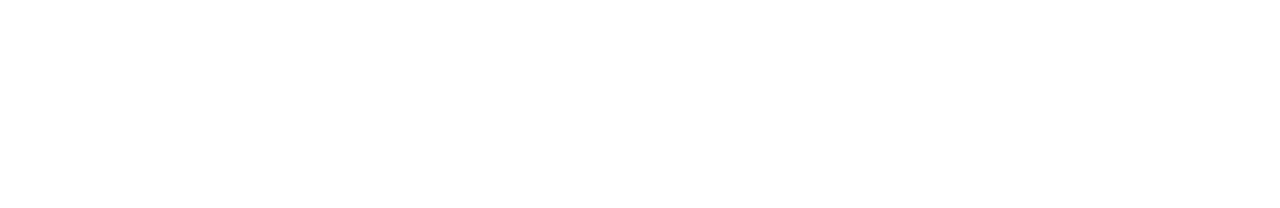
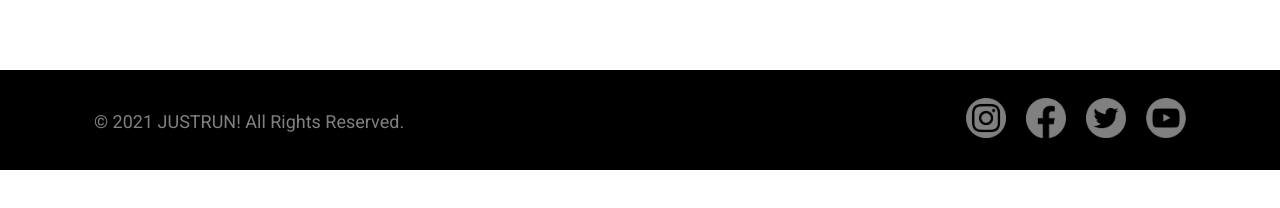
Before and after one commit to adzanfsw/19_AdzanFajar_Mini-Project, a React (Create React App) app: page / in a window 1280 px wide. Shown: the part 234-442 px from the top of the page. Built offline with nearby package versions, Linux system fonts and the light colour scheme; no server answers.

Commit message:
Styling Page Sepatu

```diff
--- a/src/assets/style-sepatu.module.css
+++ b/src/assets/style-sepatu.module.css
@@ -53,3 +53,51 @@
 .konten {
 	margin-left: 50px;
 }
+
+footer {
+	display: flex;
+
+	margin-top: 150px;
+
+	position: absolute;
+	width: 100%;
+	height: 100px;
+
+	background-color: black;
+}
+
+figcaption {
+	flex-basis: 50%;
+	font-family: Roboto;
+	font-size: 18px;
+	padding: 40px 0 0 94px;
+	color: rgb(255, 255, 255);
+	opacity: 50%;
+}
+
+.sosmed {
+	flex-basis: 50%;
+	align-items: center;
+}
+
+.sosmed img {
+	height: 40px;
+	opacity: 50%;
+}
+
+.sosmed img:hover {
+	opacity: 100%;
+	cursor: pointer;
+	transition: 0.5s;
+}
+
+.sosmed ul {
+	margin-right: 94px;
+}
+
+.sosmed li {
+	display: inline;
+	float: right;
+	list-style-type: none;
+	padding: 10px 0 0 20px;
+}
--- a/src/page/Sepatu.jsx
+++ b/src/page/Sepatu.jsx
@@ -20,6 +20,19 @@
         <div className={styles.konten}>
             <Produk />
         </div>
+
+        <footer>
+            <figcaption>© 2021 JUSTRUN! All Rights Reserved.</figcaption>
+
+            <div className={styles.sosmed}>
+                <ul>
+                    <li><img alt="Youtube" src={require('../assets/images/tube-icon.png').default} /></li>
+                    <li><img alt="Twitter" src={require('../assets/images/twit-icon.png').default} /></li>
+                    <li><img alt="Facebook" src={require('../assets/images/fb-icon.png').default} /></li>
+                    <li><img alt="Instagram" src={require('../assets/images/insta-icon.png').default} /></li>
+                </ul>
+            </div>
+        </footer>
     </>
   );
 }
--- a/src/page/fetchAPI/Produk.jsx
+++ b/src/page/fetchAPI/Produk.jsx
@@ -26,6 +26,7 @@
                 <div className={styles.cardContent}>
                     <div className={styles.tipe}>{tipe}</div>
                     <div className={styles.produk}>{produk}</div>
+                    <div className={styles.lihat}>Lihat sepatu &gt;</div>
                 </div>
             </div>
         ))
--- a/src/page/fetchAPI/style-produk.module.css
+++ b/src/page/fetchAPI/style-produk.module.css
@@ -35,3 +35,9 @@
     font-weight: 600;
     font-size: 18px;
 }
+
+.lihat {
+    font-family: Roboto;
+    font-style: normal;
+    font-size: 14px;
+}
```
